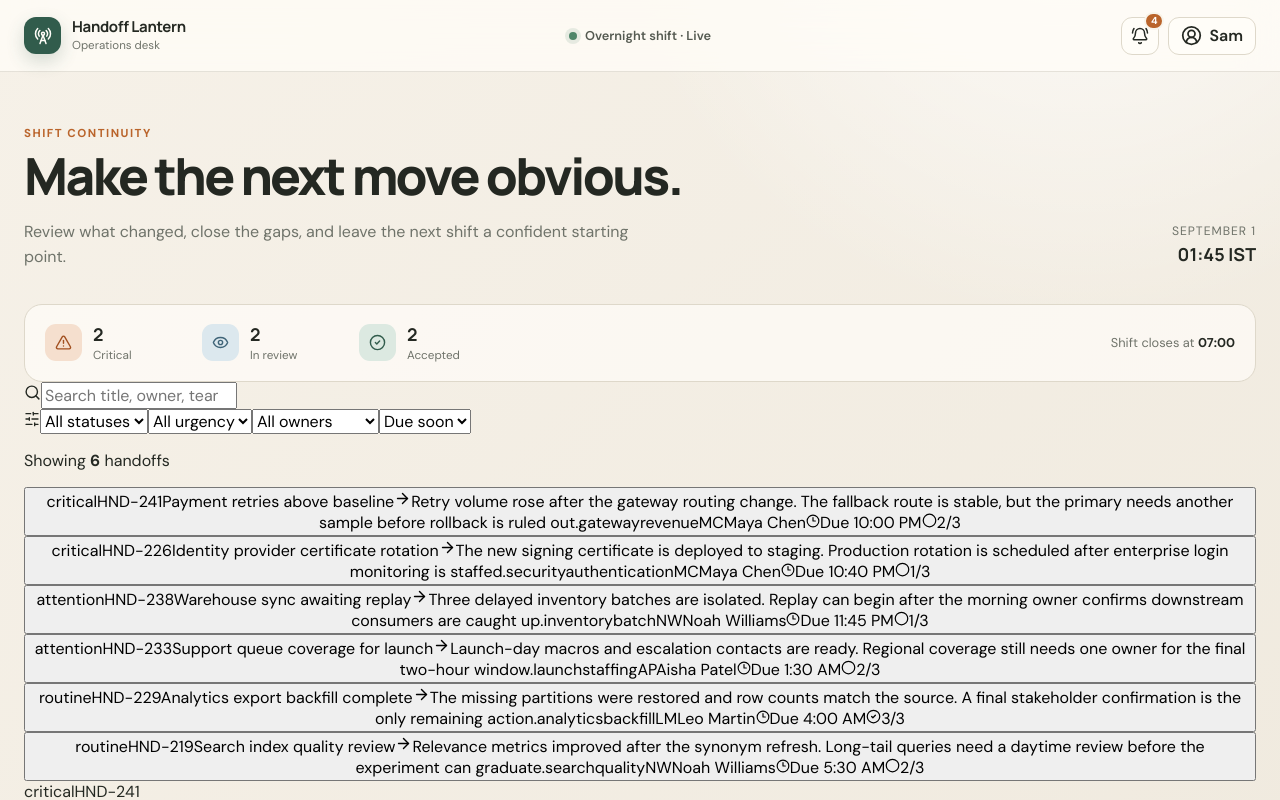
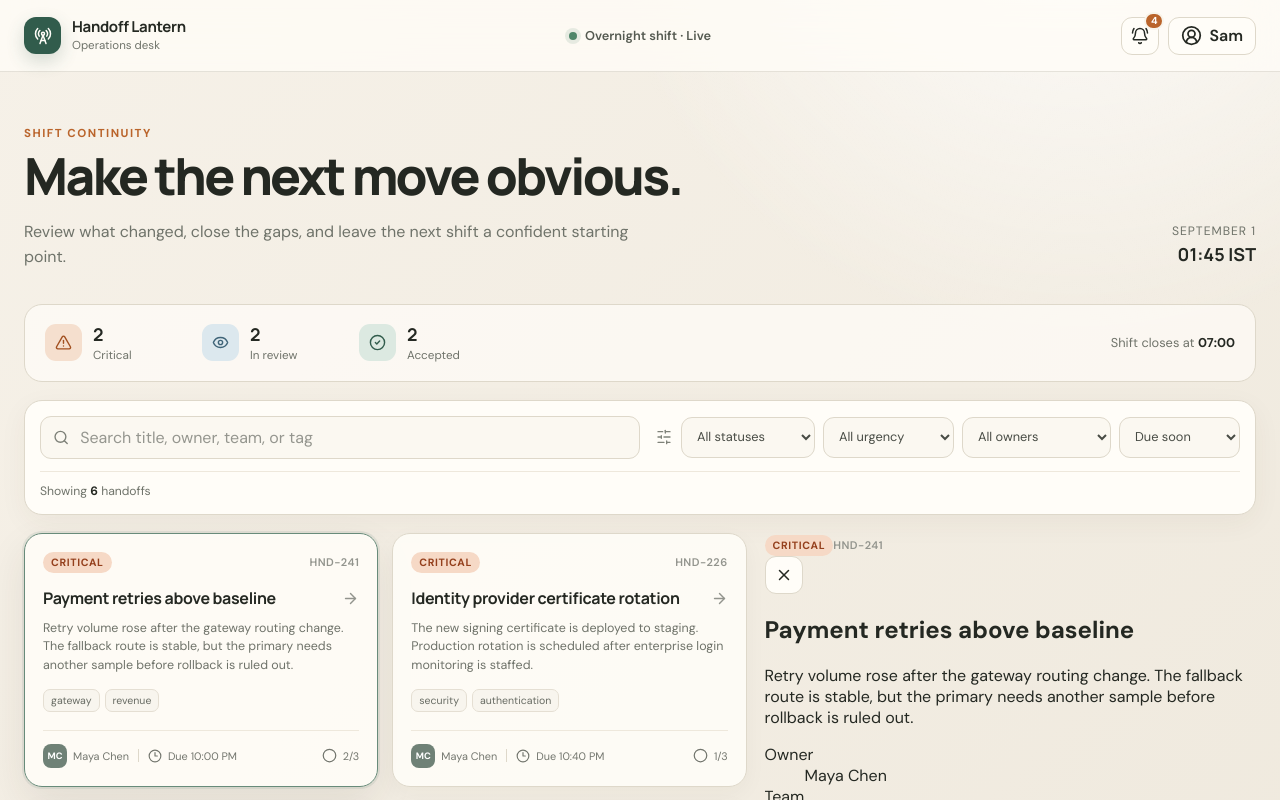
Before and after one commit to Mehta-Santanu/handoff-lantern, a React (Vite) app: page / in a window 1280 px wide. Shown: the top 800 px of the page. Built offline with nearby package versions, Linux system fonts and the light colour scheme.

Commit message:
Style filtering and queue cards

```diff
--- a/src/styles.css
+++ b/src/styles.css
@@ -191,3 +191,123 @@ main { width: min(1320px, calc(100% - 48px)); margin: 0 auto; padding: 54px 0 70
 .metric small { margin-top: 1px; color: var(--muted); font-size: 0.73rem; }
 .metrics-note { margin-left: auto; color: var(--muted); font-size: 0.8rem; }
 .metrics-note strong { color: var(--ink); }
+
+.filter-panel {
+  margin-top: 18px;
+  padding: 15px;
+  display: grid;
+  grid-template-columns: minmax(250px, 1fr) auto;
+  gap: 12px 16px;
+  border: 1px solid var(--line);
+  border-radius: 18px;
+  background: var(--paper);
+  box-shadow: 0 8px 28px rgba(69, 59, 43, 0.05);
+}
+.search-control {
+  display: flex;
+  align-items: center;
+  gap: 9px;
+  padding: 0 12px;
+  border: 1px solid var(--line);
+  border-radius: 11px;
+  color: #7d8078;
+  background: #fbf8f1;
+}
+.search-control:focus-within { border-color: #8aa596; box-shadow: 0 0 0 3px rgba(49, 92, 76, 0.09); }
+.search-control input { width: 100%; height: 41px; border: 0; outline: 0; color: var(--ink); background: transparent; }
+.search-control input::placeholder { color: #95968f; }
+.filter-selects { display: flex; align-items: center; gap: 8px; }
+.filter-selects > svg { color: #7f8279; margin-right: 1px; }
+.filter-selects select {
+  height: 41px;
+  padding: 0 32px 0 11px;
+  border: 1px solid var(--line);
+  border-radius: 11px;
+  color: #484c45;
+  background: #fbf8f1;
+  font-size: 0.8rem;
+}
+.filter-footer { grid-column: 1 / -1; display: flex; align-items: center; border-top: 1px solid #eee8dc; padding-top: 11px; }
+.filter-footer p { margin: 0; color: var(--muted); font-size: 0.76rem; }
+.filter-footer strong { color: var(--ink); }
+.text-button {
+  margin-left: auto;
+  padding: 5px 7px;
+  display: inline-flex;
+  align-items: center;
+  gap: 4px;
+  border: 0;
+  color: #8b4a27;
+  background: transparent;
+  font-size: 0.76rem;
+  font-weight: 600;
+}
+
+.workspace { margin-top: 18px; display: grid; grid-template-columns: minmax(0, 1fr); gap: 18px; align-items: start; }
+.workspace--detail { grid-template-columns: minmax(440px, 1fr) minmax(330px, 0.68fr); }
+.handoff-list { display: grid; grid-template-columns: repeat(2, minmax(0, 1fr)); gap: 14px; }
+.workspace:not(.workspace--detail) .handoff-list { grid-template-columns: repeat(3, minmax(0, 1fr)); }
+.handoff-card {
+  min-width: 0;
+  border: 1px solid var(--line);
+  border-radius: 18px;
+  background: rgba(255, 253, 248, 0.89);
+  box-shadow: 0 7px 22px rgba(52, 46, 36, 0.04);
+  overflow: hidden;
+  transition: border-color 160ms ease, box-shadow 160ms ease, transform 160ms ease;
+}
+.handoff-card:hover { transform: translateY(-2px); box-shadow: var(--shadow); }
+.handoff-card--selected { border-color: #688b7a; box-shadow: 0 0 0 2px rgba(49, 92, 76, 0.09), var(--shadow); }
+.card-hit-area {
+  width: 100%;
+  min-height: 100%;
+  padding: 18px;
+  display: flex;
+  flex-direction: column;
+  align-items: stretch;
+  border: 0;
+  color: inherit;
+  background: transparent;
+  text-align: left;
+}
+.card-topline, .card-title-row, .card-meta { display: flex; align-items: center; }
+.card-topline { justify-content: space-between; }
+.urgency-chip {
+  display: inline-flex;
+  padding: 4px 8px;
+  border-radius: 999px;
+  font-size: 0.66rem;
+  font-weight: 700;
+  letter-spacing: 0.06em;
+  text-transform: uppercase;
+}
+.urgency-chip--critical { color: #95401d; background: #f6d9c6; }
+.urgency-chip--attention { color: #896018; background: #f1e7bf; }
+.urgency-chip--routine { color: #536d62; background: #e1ebe4; }
+.handoff-id { color: #92948d; font-size: 0.69rem; font-weight: 600; letter-spacing: 0.04em; }
+.card-title-row { gap: 12px; margin-top: 15px; }
+.card-title-row svg { flex: 0 0 auto; margin-left: auto; color: #92948d; }
+.card-title { font: 700 1rem/1.35 "Manrope", sans-serif; letter-spacing: -0.02em; }
+.card-summary {
+  display: -webkit-box;
+  margin-top: 9px;
+  overflow: hidden;
+  color: var(--muted);
+  font-size: 0.78rem;
+  line-height: 1.5;
+  -webkit-line-clamp: 3;
+  -webkit-box-orient: vertical;
+}
+.tag-list { margin-top: 14px; display: flex; flex-wrap: wrap; gap: 5px; }
+.tag-list span { padding: 4px 7px; border: 1px solid #e5dfd3; border-radius: 7px; color: #686c64; background: #f8f5ee; font-size: 0.66rem; }
+.card-meta { margin-top: 18px; padding-top: 13px; border-top: 1px solid #eee8dc; color: #73766e; font-size: 0.68rem; gap: 6px; }
+.owner-avatar { width: 24px; height: 24px; display: grid; place-items: center; border-radius: 8px; color: white; background: #6f8176; font-size: 0.58rem; font-weight: 700; }
+.meta-divider { width: 1px; height: 13px; margin: 0 3px; background: #ded8ca; }
+.meta-spacer { flex: 1; }
+.complete-icon { color: #3f765e; }
+
+.empty-state { padding: 72px 30px; border: 1px dashed #cfc7b8; border-radius: 18px; text-align: center; background: rgba(255,253,248,0.55); }
+.empty-icon { width: 50px; height: 50px; margin: 0 auto 15px; display: grid; place-items: center; border-radius: 15px; color: var(--green); background: var(--green-soft); }
+.empty-state h2 { margin: 0; font: 700 1.2rem "Manrope", sans-serif; }
+.empty-state p { margin: 8px 0 18px; color: var(--muted); }
+.secondary-button { padding: 9px 14px; border: 1px solid var(--line); border-radius: 10px; color: var(--ink); background: var(--paper); font-weight: 600; }
```
